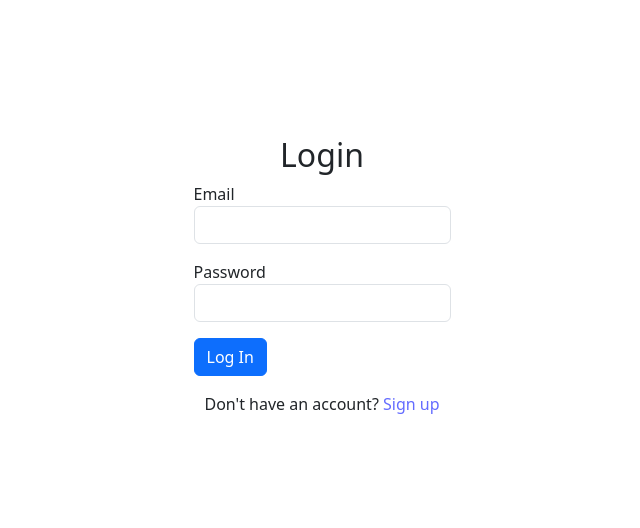
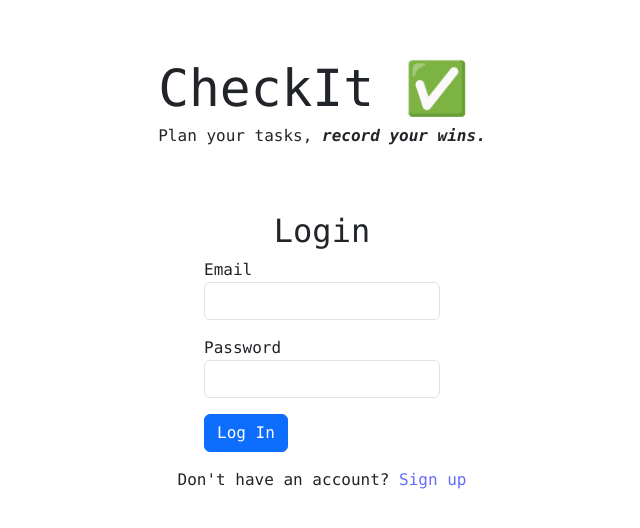
Before and after one commit to rosswilliamsdev/CheckIt, a React (Vite) app in the folder client/: page /login in a window 1280 px wide. Shown: the part 116-644 px from the top of the page, without its empty margins (318-958 px from the left). Built offline with nearby package versions, Linux system fonts and the light colour scheme.

Commit message:
UI add header on sign up/login pages

```diff
--- /dev/null
+++ b/client/src/components/LoginSignupHeader.jsx
@@ -0,0 +1,11 @@
+export default function LoginSignupHeader() {
+  return (
+    <div className="mb-5 font-monospace">
+      <h1>CheckIt ✅</h1>
+      <p className="">
+        Plan your tasks,{" "}
+        <span className="fw-bold fst-italic">record your wins.</span>
+      </p>
+    </div>
+  );
+}
--- a/client/src/pages/LoginPage.jsx
+++ b/client/src/pages/LoginPage.jsx
@@ -1,6 +1,7 @@
 import { useState } from "react";
 import { Link, useNavigate } from "react-router-dom";
 import { useAuth } from "../context/AuthContext";
+import LoginSignupHeader from "../components/LoginSignupHeader";
 
 export default function LoginPage() {
   const [email, setEmail] = useState("");
@@ -45,7 +46,8 @@ export default function LoginPage() {
   };
 
   return (
-    <div className="d-flex flex-column justify-content-center align-items-center vh-100">
+    <div className="d-flex flex-column justify-content-center align-items-center vh-100 font-monospace">
+      <LoginSignupHeader />
       <h2>Login</h2>
       {error && <div className="alert alert-danger">{error}</div>}
       <form onSubmit={handleSubmit}>
--- a/client/src/pages/SignupPage.jsx
+++ b/client/src/pages/SignupPage.jsx
@@ -1,6 +1,7 @@
 import { useState } from "react";
 import { Link, useNavigate } from "react-router-dom";
 import { toast } from "react-toastify";
+import LoginSignupHeader from "../components/LoginSignupHeader";
 
 export default function SignupPage() {
   const [email, setEmail] = useState("");
@@ -52,7 +53,8 @@ export default function SignupPage() {
   };
 
   return (
-    <div className="d-flex flex-column justify-content-center align-items-center vh-100">
+    <div className="d-flex flex-column justify-content-center align-items-center vh-100 font-monospace">
+      <LoginSignupHeader />
       <h2>Sign Up</h2>
       {error && <div className="alert alert-danger">{error}</div>}
       <form onSubmit={handleSubmit}>
```
